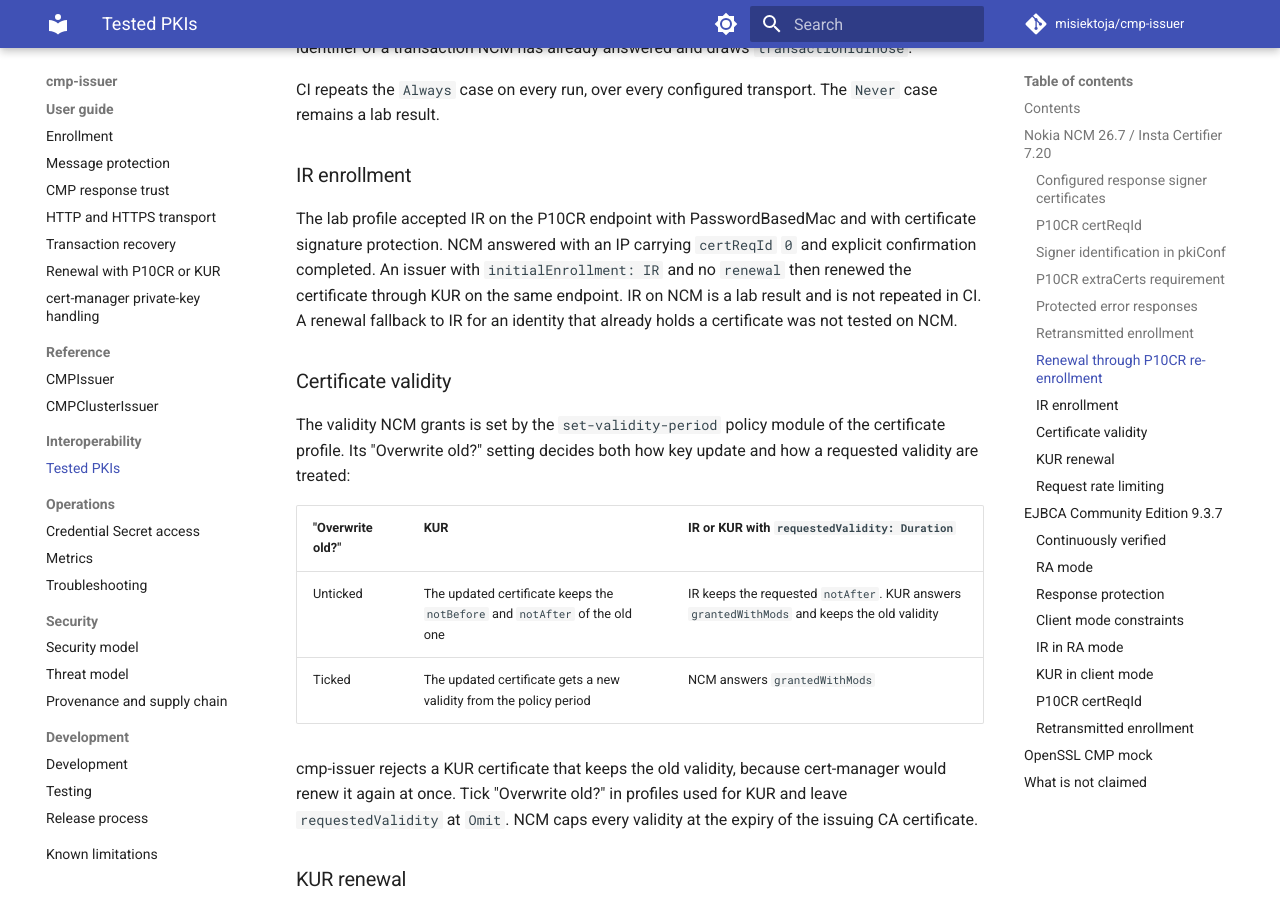
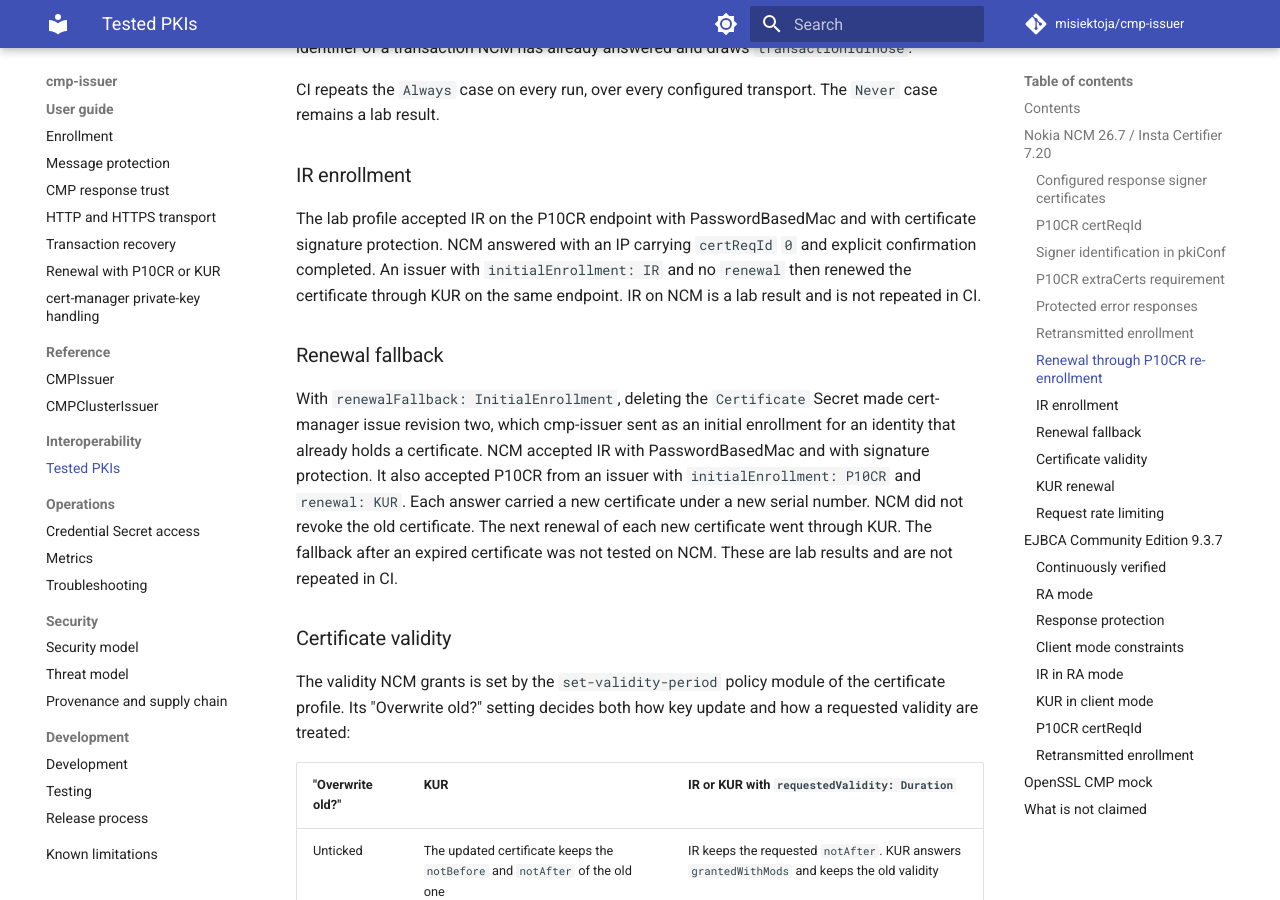
Before and after one commit to misiektoja/cmp-issuer, an MkDocs documentation site: the page built from docs/interoperability/tested-pkis.md, in a window 1280 px wide and 900 px high, scrolled down 2228 px. Built offline with MkDocs 1.6.1 and Material for MkDocs 9.7.7, drawn with Linux system fonts in a browser that asks for light colours; comment, search, counter and statistics services are not loaded.

Commit message:
docs: record the renewal fallback against NCM
Signed-off-by: misiektoja <misiektoja-github@rm-rf.ninja>

```diff
--- a/docs/interoperability/tested-pkis.md
+++ b/docs/interoperability/tested-pkis.md
@@ -62,7 +62,11 @@
 
 ### IR enrollment
 
-The lab profile accepted IR on the P10CR endpoint with PasswordBasedMac and with certificate signature protection. NCM answered with an IP carrying `certReqId` `0` and explicit confirmation completed. An issuer with `initialEnrollment: IR` and no `renewal` then renewed the certificate through KUR on the same endpoint. IR on NCM is a lab result and is not repeated in CI. A renewal fallback to IR for an identity that already holds a certificate was not tested on NCM.
+The lab profile accepted IR on the P10CR endpoint with PasswordBasedMac and with certificate signature protection. NCM answered with an IP carrying `certReqId` `0` and explicit confirmation completed. An issuer with `initialEnrollment: IR` and no `renewal` then renewed the certificate through KUR on the same endpoint. IR on NCM is a lab result and is not repeated in CI.
+
+### Renewal fallback
+
+With `renewalFallback: InitialEnrollment`, deleting the `Certificate` Secret made cert-manager issue revision two, which cmp-issuer sent as an initial enrollment for an identity that already holds a certificate. NCM accepted IR with PasswordBasedMac and with signature protection. It also accepted P10CR from an issuer with `initialEnrollment: P10CR` and `renewal: KUR`. Each answer carried a new certificate under a new serial number. NCM did not revoke the old certificate. The next renewal of each new certificate went through KUR. The fallback after an expired certificate was not tested on NCM. These are lab results and are not repeated in CI.
 
 ### Certificate validity
 
```
Also changed, not shown: docs/guide/renewal-and-kur.md (+1 -1 lines), docs/support-matrix.md (+1 -1 lines).
